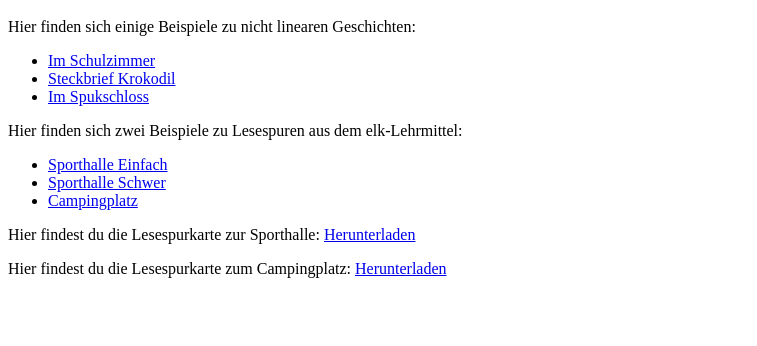
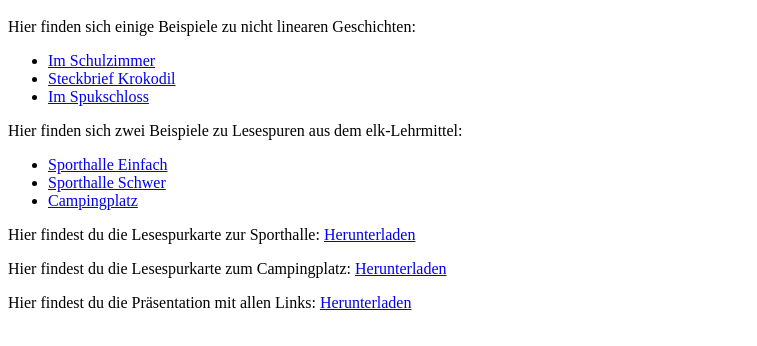
Before and after one commit to redabus/lesespur, a plain HTML site: page index.html in a window 1280 px wide. Shown: the part 48-394 px from the top of the page, without its empty margins (0-757 px from the left). Drawn offline with Linux system fonts and the light colour scheme.

Commit message:
Update index.html

```diff
--- a/index.html
+++ b/index.html
@@ -18,5 +18,5 @@
     </ul>
     <p>Hier findest du die Lesespurkarte zur Sporthalle: <a href="Lesespurkarte_Sporthalle.pdf">Herunterladen</a></p>
     <p>Hier findest du die Lesespurkarte zum Campingplatz: <a href="Lesespurkarte_Campingplatz.pdf">Herunterladen</a></p>
-  </body>
+    <p>Hier findest du die Präsentation mit allen Links: <a href="Lesespur.pdf">Herunterladen</a></p>
 </html>
```
